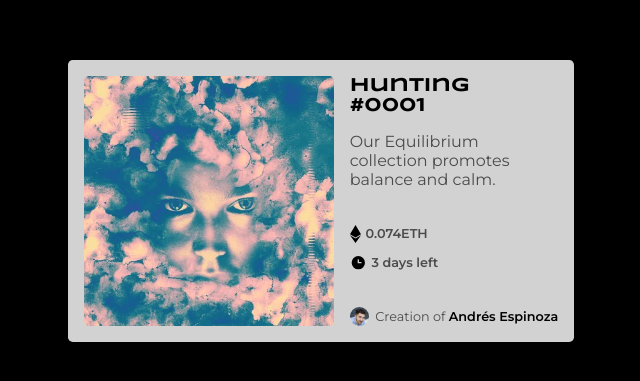
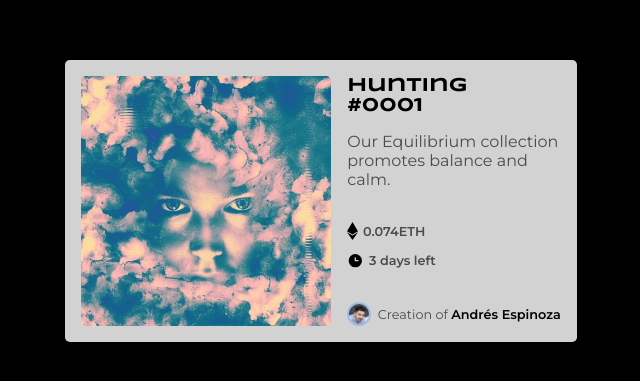
Before and after one commit to andres-espinoza/NFT-Collection, a React (Create React App) app: page / in a window 1280 px wide. Shown: the part 199-580 px from the top of the page, without its empty margins (319-959 px from the left). Built offline with nearby package versions, Linux system fonts and the light colour scheme.

Commit message:
fixing size and border color of image pic

```diff
--- a/src/components/NFTCard/styled.js
+++ b/src/components/NFTCard/styled.js
@@ -105,10 +105,11 @@ export const CardFooter = styled('div')`
 `
 
 export const MiniPic = styled('img')`
-	width: 1.2rem;
-	height: 1.2rem;
+	width: 1.5rem;
+	height: 1.5rem;
 	aspect-ratio: 1/1;
 	border-radius: 50%;
+    border: 2px solid #9fbae4;
 `
 
 export const Name = styled('a')`
```
